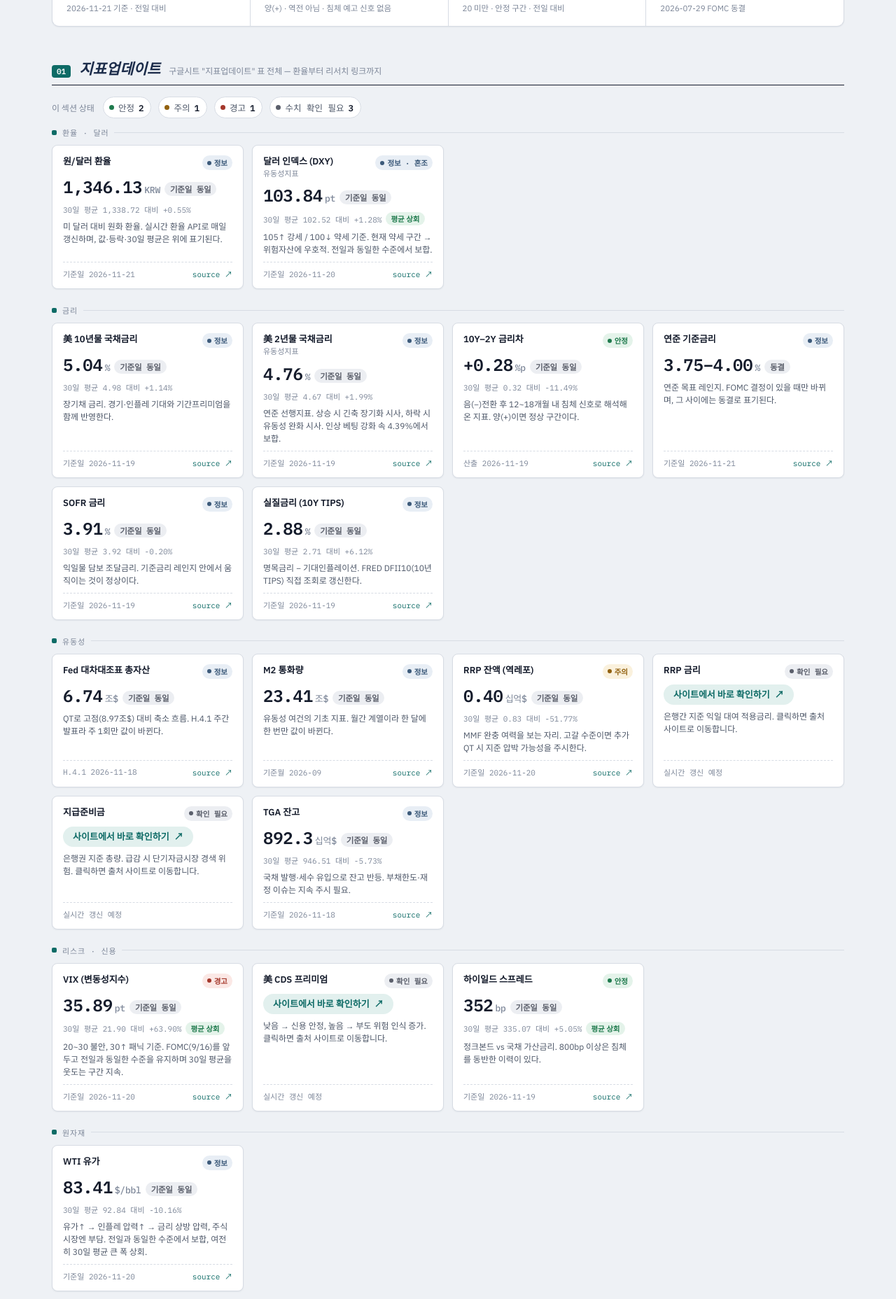
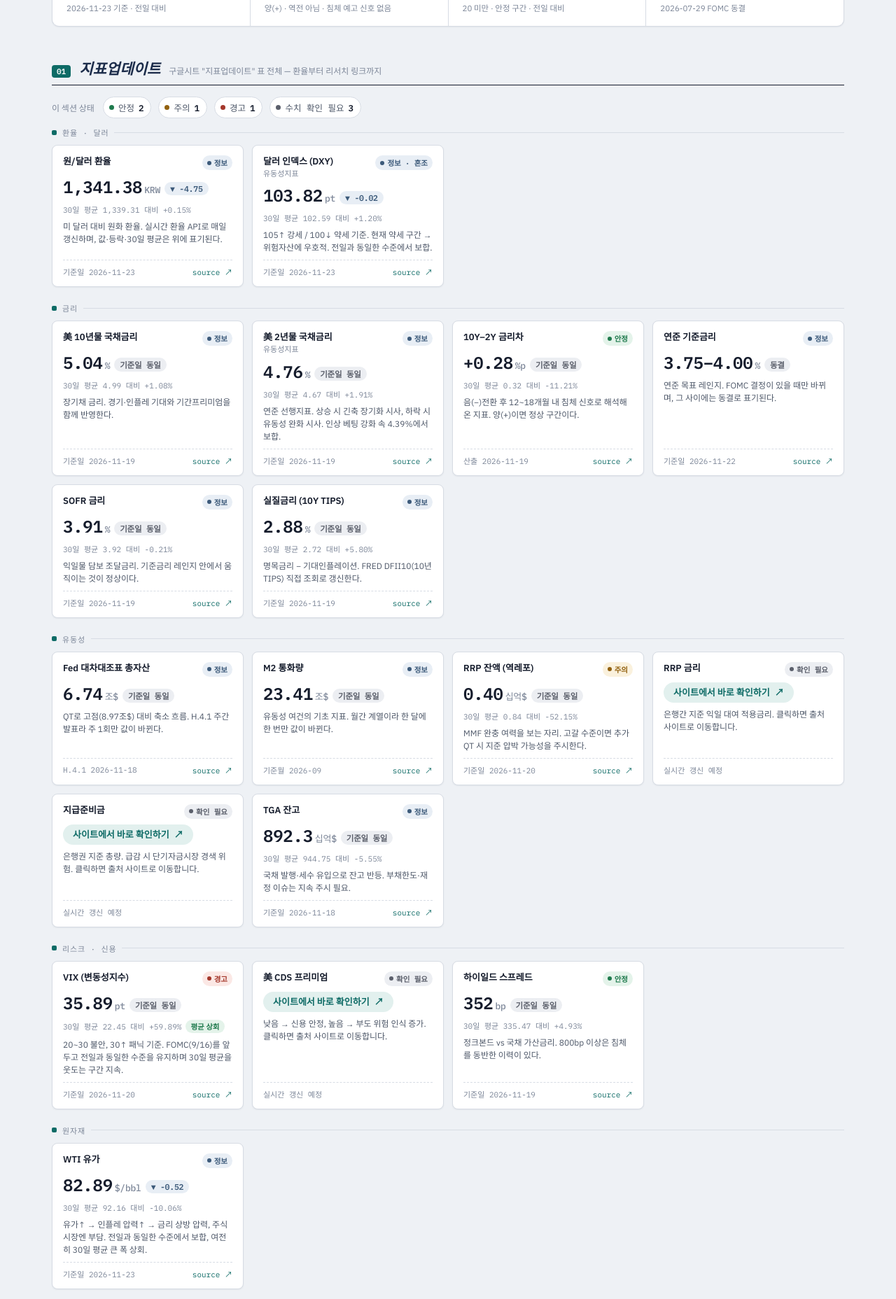
Before and after one commit to Joosung-1019/macro-dashboard, a plain HTML site: page index.html in a window 1280 px wide. Shown: the part 344-2200 px from the top of the page at 70% size. Drawn offline with Linux system fonts and the light colour scheme.

Commit message:
자동 갱신(GitHub Actions): 2026-11-23 09:03 [부분갱신]

```diff
--- a/index.html
+++ b/index.html
@@ -638,8 +638,8 @@
   <div class="hero-grid">
     <div class="hero-tile">
       <span class="label">원/달러 환율</span>
-      <span class="value">1,346.13<span class="unit">KRW</span><span class="delta-chip flat">기준일 동일</span></span>
-      <span class="sub">2026-11-21 기준 · 전일 대비</span>
+      <span class="value">1,341.38<span class="unit">KRW</span><span class="delta-chip down">▼ -4.75</span></span>
+      <span class="sub">2026-11-23 기준 · 전일 대비</span>
     </div>
     <div class="hero-tile">
       <span class="label">美 10Y–2Y 금리차</span>
@@ -681,20 +681,20 @@
           <span class="tile-label">원/달러 환율</span>
           <span class="pill info">정보</span>
         </div>
-        <span class="value">1,346.13<span class="unit">KRW</span><span class="delta-chip flat">기준일 동일</span></span>
-        <span class="trend-line">30일 평균 1,338.72 대비 +0.55%</span>
+        <span class="value">1,341.38<span class="unit">KRW</span><span class="delta-chip down">▼ -4.75</span></span>
+        <span class="trend-line">30일 평균 1,339.31 대비 +0.15%</span>
         <span class="note">미 달러 대비 원화 환율. 실시간 환율 API로 매일 갱신하며, 값·등락·30일 평균은 위에 표기된다.</span>
-        <span class="meta"><span>기준일 2026-11-21</span><a href="https://search.naver.com/search.naver?where=nexearch&query=환율" target="_blank" rel="noopener">source ↗</a></span>
+        <span class="meta"><span>기준일 2026-11-23</span><a href="https://search.naver.com/search.naver?where=nexearch&query=환율" target="_blank" rel="noopener">source ↗</a></span>
       </div>
       <div class="tile">
         <div class="tile-top">
           <span class="tile-label">달러 인덱스 (DXY)<span class="code">유동성지표</span></span>
           <span class="pill info">정보 · 혼조</span>
         </div>
-        <span class="value">103.84<span class="unit">pt</span><span class="delta-chip flat">기준일 동일</span></span>
-        <span class="trend-line">30일 평균 102.52 대비 +1.28%<span class="trend-flag up">평균 상회</span></span>
+        <span class="value">103.82<span class="unit">pt</span><span class="delta-chip down">▼ -0.02</span></span>
+        <span class="trend-line">30일 평균 102.59 대비 +1.20%</span>
         <span class="note">105↑ 강세 / 100↓ 약세 기준. 현재 약세 구간 → 위험자산에 우호적. 전일과 동일한 수준에서 보합.</span>
-        <span class="meta"><span>기준일 2026-11-20</span><a href="https://kr.investing.com/indices/usdollar" target="_blank" rel="noopener">source ↗</a></span>
+        <span class="meta"><span>기준일 2026-11-23</span><a href="https://kr.investing.com/indices/usdollar" target="_blank" rel="noopener">source ↗</a></span>
       </div>
     </div>
 
@@ -703,21 +703,21 @@
       <div class="tile">
         <div class="tile-top"><span class="tile-label">美 10년물 국채금리</span><span class="pill info">정보</span></div>
         <span class="value">5.04<span class="unit">%</span><span class="delta-chip flat">기준일 동일</span></span>
-        <span class="trend-line">30일 평균 4.98 대비 +1.14%</span>
+        <span class="trend-line">30일 평균 4.99 대비 +1.08%</span>
         <span class="note">장기채 금리. 경기·인플레 기대와 기간프리미엄을 함께 반영한다.</span>
         <span class="meta"><span>기준일 2026-11-19</span><a href="https://kr.investing.com/rates-bonds/u.s.-10-year-bond-yield" target="_blank" rel="noopener">source ↗</a></span>
       </div>
       <div class="tile">
         <div class="tile-top"><span class="tile-label">美 2년물 국채금리<span class="code">유동성지표</span></span><span class="pill info">정보</span></div>
         <span class="value">4.76<span class="unit">%</span><span class="delta-chip flat">기준일 동일</span></span>
-        <span class="trend-line">30일 평균 4.67 대비 +1.99%</span>
+        <span class="trend-line">30일 평균 4.67 대비 +1.91%</span>
         <span class="note">연준 선행지표. 상승 시 긴축 장기화 시사, 하락 시 유동성 완화 시사. 인상 베팅 강화 속 4.39%에서 보합.</span>
         <span class="meta"><span>기준일 2026-11-19</span><a href="https://fred.stlouisfed.org/series/DGS2" target="_blank" rel="noopener">source ↗</a></span>
       </div>
       <div class="tile">
         <div class="tile-top"><span class="tile-label">10Y–2Y 금리차</span><span class="pill good">안정</span></div>
         <span class="value">+0.28<span class="unit">%p</span><span class="delta-chip flat">기준일 동일</span></span>
-        <span class="trend-line">30일 평균 0.32 대비 -11.49%</span>
+        <span class="trend-line">30일 평균 0.32 대비 -11.21%</span>
         <span class="note">음(−)전환 후 12~18개월 내 침체 신호로 해석해 온 지표. 양(+)이면 정상 구간이다.</span>
         <span class="meta"><span>산출 2026-11-19</span><a href="https://indexergo.com/series/?detailId=13402&frq=D" target="_blank" rel="noopener">source ↗</a></span>
       </div>
@@ -725,19 +725,19 @@
         <div class="tile-top"><span class="tile-label">연준 기준금리</span><span class="pill info">정보</span></div>
         <span class="value">3.75–4.00<span class="unit">%</span><span class="delta-chip flat">동결</span></span>
         <span class="note">연준 목표 레인지. FOMC 결정이 있을 때만 바뀌며, 그 사이에는 동결로 표기된다.</span>
-        <span class="meta"><span>기준일 2026-11-21</span><a href="https://indexergo.com/series/?detailId=14601&frq=D" target="_blank" rel="noopener">source ↗</a></span>
+        <span class="meta"><span>기준일 2026-11-22</span><a href="https://indexergo.com/series/?detailId=14601&frq=D" target="_blank" rel="noopener">source ↗</a></span>
       </div>
       <div class="tile">
         <div class="tile-top"><span class="tile-label">SOFR 금리</span><span class="pill info">정보</span></div>
         <span class="value">3.91<span class="unit">%</span><span class="delta-chip flat">기준일 동일</span></span>
-        <span class="trend-line">30일 평균 3.92 대비 -0.20%</span>
+        <span class="trend-line">30일 평균 3.92 대비 -0.21%</span>
         <span class="note">익일물 담보 조달금리. 기준금리 레인지 안에서 움직이는 것이 정상이다.</span>
         <span class="meta"><span>기준일 2026-11-19</span><a href="https://www.sofrrate.com/" target="_blank" rel="noopener">source ↗</a></span>
       </div>
       <div class="tile">
         <div class="tile-top"><span class="tile-label">실질금리 (10Y TIPS)</span><span class="pill info">정보</span></div>
         <span class="value">2.88<span class="unit">%</span><span class="delta-chip flat">기준일 동일</span></span>
-        <span class="trend-line">30일 평균 2.71 대비 +6.12%</span>
+        <span class="trend-line">30일 평균 2.72 대비 +5.80%</span>
         <span class="note">명목금리 − 기대인플레이션. FRED DFII10(10년 TIPS) 직접 조회로 갱신한다.</span>
         <span class="meta"><span>기준일 2026-11-19</span><a href="https://fred.stlouisfed.org/series/DFII10" target="_blank" rel="noopener">source ↗</a></span>
       </div>
@@ -760,7 +760,7 @@
       <div class="tile">
         <div class="tile-top"><span class="tile-label">RRP 잔액 (역레포)</span><span class="pill warn">주의</span></div>
         <span class="value">0.40<span class="unit">십억$</span><span class="delta-chip flat">기준일 동일</span></span>
-        <span class="trend-line">30일 평균 0.83 대비 -51.77%</span>
+        <span class="trend-line">30일 평균 0.84 대비 -52.15%</span>
         <span class="note">MMF 완충 여력을 보는 자리. 고갈 수준이면 추가 QT 시 지준 압박 가능성을 주시한다.</span>
         <span class="meta"><span>기준일 2026-11-20</span><a href="https://www.newyorkfed.org/markets/desk-operations/reverse-repo" target="_blank" rel="noopener">source ↗</a></span>
       </div>
@@ -779,7 +779,7 @@
       <div class="tile">
         <div class="tile-top"><span class="tile-label">TGA 잔고</span><span class="pill info">정보</span></div>
         <span class="value">892.3<span class="unit">십억$</span><span class="delta-chip flat">기준일 동일</span></span>
-        <span class="trend-line">30일 평균 946.51 대비 -5.73%</span>
+        <span class="trend-line">30일 평균 944.75 대비 -5.55%</span>
         <span class="note">국채 발행·세수 유입으로 잔고 반등. 부채한도·재정 이슈는 지속 주시 필요.</span>
         <span class="meta"><span>기준일 2026-11-18</span><a href="https://fred.stlouisfed.org/series/WDTGAL" target="_blank" rel="noopener">source ↗</a></span>
       </div>
@@ -790,7 +790,7 @@
       <div class="tile">
         <div class="tile-top"><span class="tile-label">VIX (변동성지수)</span><span class="pill critical">경고</span></div>
         <span class="value">35.89<span class="unit">pt</span><span class="delta-chip flat">기준일 동일</span></span>
-        <span class="trend-line">30일 평균 21.90 대비 +63.90%<span class="trend-flag up">평균 상회</span></span>
+        <span class="trend-line">30일 평균 22.45 대비 +59.89%<span class="trend-flag up">평균 상회</span></span>
         <span class="note">20~30 불안, 30↑ 패닉 기준. FOMC(9/16)를 앞두고 전일과 동일한 수준을 유지하며 30일 평균을 웃도는 구간 지속.</span>
         <span class="meta"><span>기준일 2026-11-20</span><a href="https://www.investing.com/indices/volatility-s-p-500" target="_blank" rel="noopener">source ↗</a></span>
       </div>
@@ -803,7 +803,7 @@
       <div class="tile">
         <div class="tile-top"><span class="tile-label">하이일드 스프레드</span><span class="pill good">안정</span></div>
         <span class="value">352<span class="unit">bp</span><span class="delta-chip flat">기준일 동일</span></span>
-        <span class="trend-line">30일 평균 335.07 대비 +5.05%<span class="trend-flag up">평균 상회</span></span>
+        <span class="trend-line">30일 평균 335.47 대비 +4.93%</span>
         <span class="note">정크본드 vs 국채 가산금리. 800bp 이상은 침체를 동반한 이력이 있다.</span>
         <span class="meta"><span>기준일 2026-11-19</span><a href="https://fred.stlouisfed.org/series/BAMLH0A0HYM2EY" target="_blank" rel="noopener">source ↗</a></span>
       </div>
@@ -813,10 +813,10 @@
     <div class="tile-grid">
       <div class="tile">
         <div class="tile-top"><span class="tile-label">WTI 유가</span><span class="pill info">정보</span></div>
-        <span class="value">83.41<span class="unit">$/bbl</span><span class="delta-chip flat">기준일 동일</span></span>
-        <span class="trend-line">30일 평균 92.84 대비 -10.16%</span>
+        <span class="value">82.89<span class="unit">$/bbl</span><span class="delta-chip down">▼ -0.52</span></span>
+        <span class="trend-line">30일 평균 92.16 대비 -10.06%</span>
         <span class="note">유가↑ → 인플레 압력↑ → 금리 상방 압력, 주식시장엔 부담. 전일과 동일한 수준에서 보합, 여전히 30일 평균 큰 폭 상회.</span>
-        <span class="meta"><span>기준일 2026-11-20</span><a href="https://oilprice.com/futures/wti/" target="_blank" rel="noopener">source ↗</a></span>
+        <span class="meta"><span>기준일 2026-11-23</span><a href="https://oilprice.com/futures/wti/" target="_blank" rel="noopener">source ↗</a></span>
       </div>
     </div>
 
```
Also changed, not shown: data-log.json.
